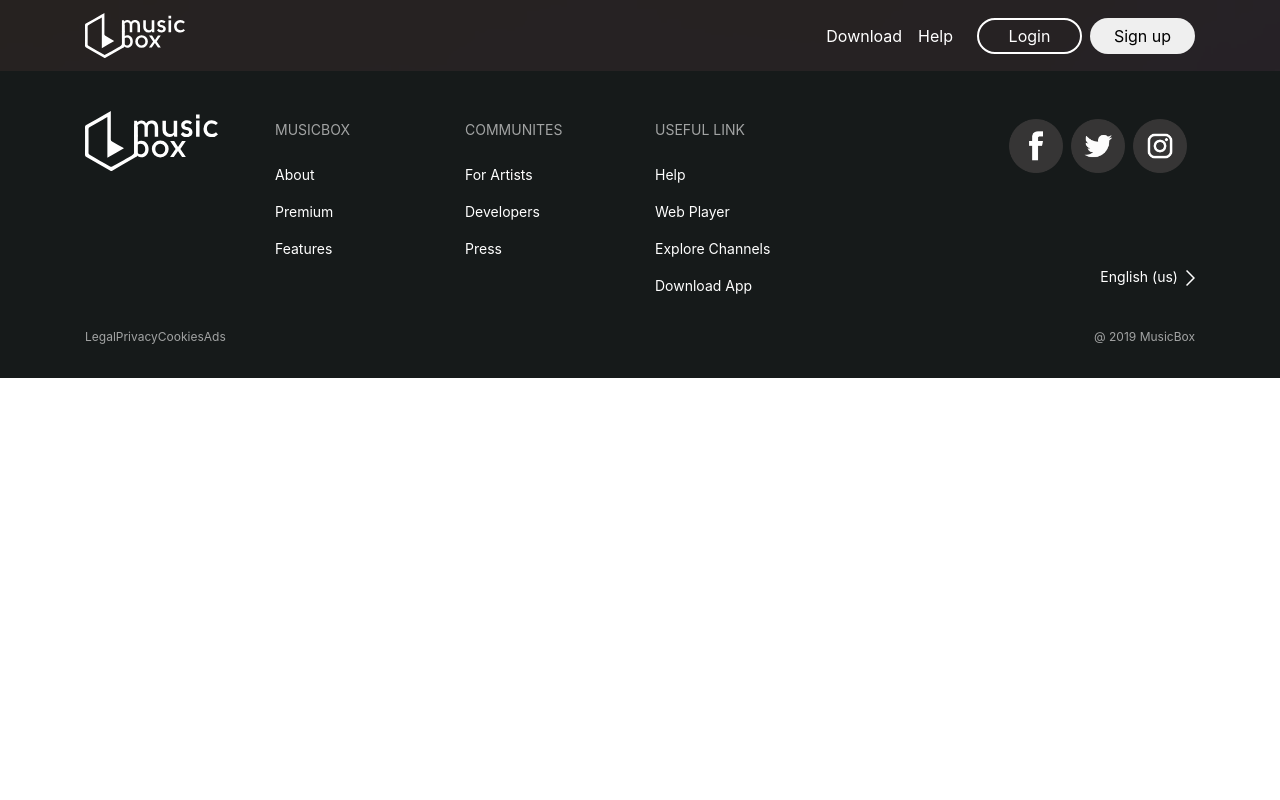
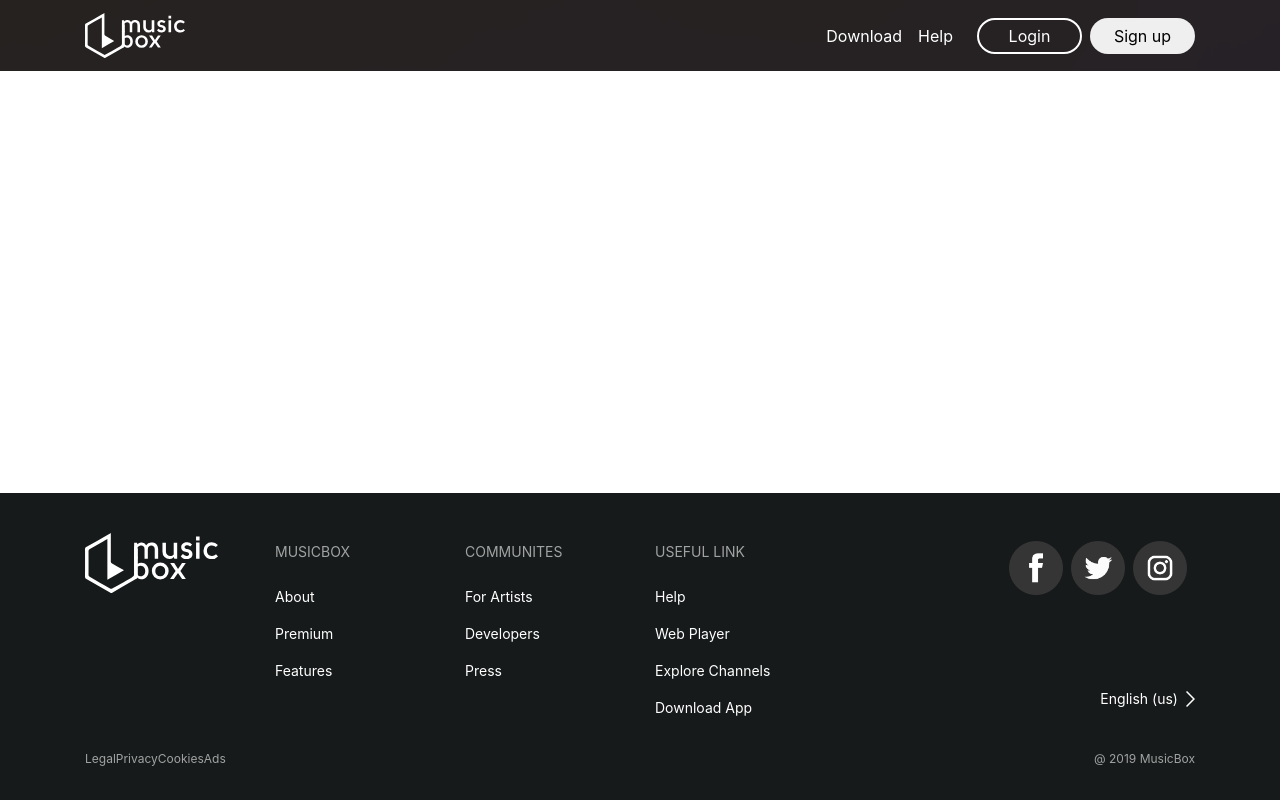
Before and after one commit to thanhphongdo/music-box-web, an Angular app: page /login in a window 1280 px wide. Built offline with nearby package versions, Linux system fonts and the light colour scheme.

Commit message:
US-1-F2: Make Sticky Footer

```diff
--- a/src/app/app.component.html
+++ b/src/app/app.component.html
@@ -1,16 +1,16 @@
 <div class="container-fluid">
   <div class="row">
-    <div class="col-md-12 px-0">
+    <div class="app-header col-md-12 px-0">
       <app-header></app-header>
     </div>
   </div>
   <div class="row">
-    <div class="col-md-12 px-0">
+    <div class="app-content col-md-12 px-0">
       <router-outlet></router-outlet>
     </div>
   </div>
   <div class="row">
-    <div class="col-md-12 px-0">
+    <div class="app-footer col-md-12 px-0">
       <app-footer></app-footer>
     </div>
   </div>
--- a/src/app/app.component.scss
+++ b/src/app/app.component.scss
@@ -0,0 +1,25 @@
+.app-header {
+    height: 71px;
+}
+.app-content {
+    min-height: calc(100vh - 712px);
+}
+.app-footer {
+    height: 641px;
+}
+@media (min-width: 576px) {
+    .app-content {
+        min-height: calc(100vh - 524px);
+    }
+    .app-footer {
+        height: 453px;
+    }
+}
+@media (min-width: 576px) {
+    .app-content {
+        min-height: calc(100vh - 378px);
+    }
+    .app-footer {
+        height: 307px;
+    }
+}
```
